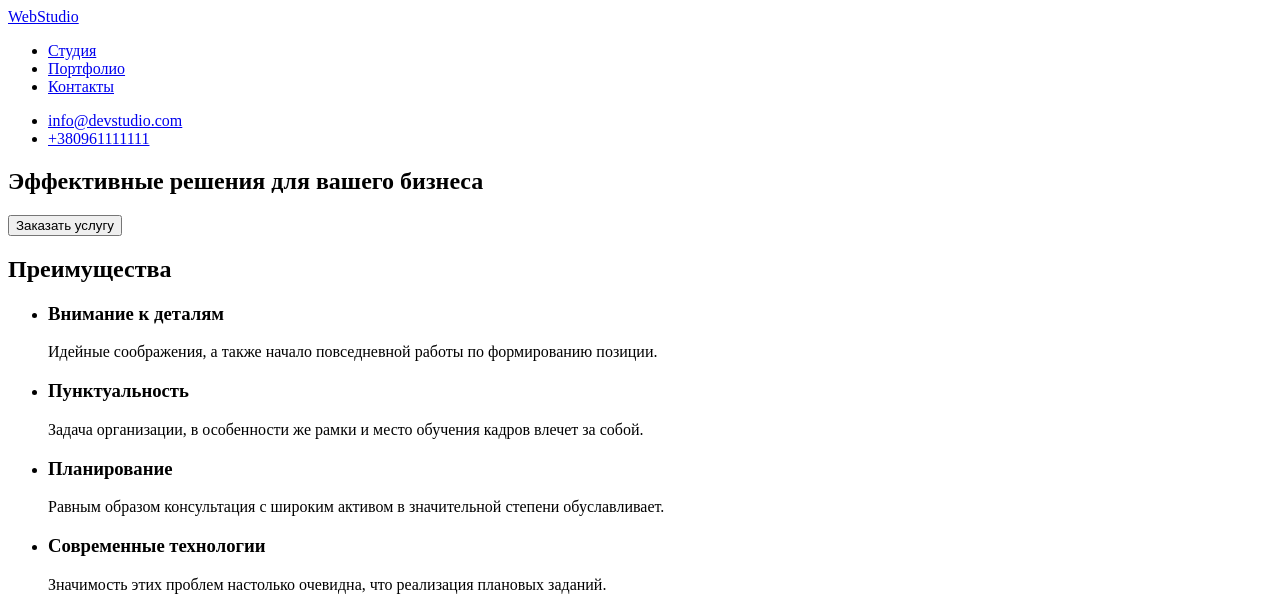
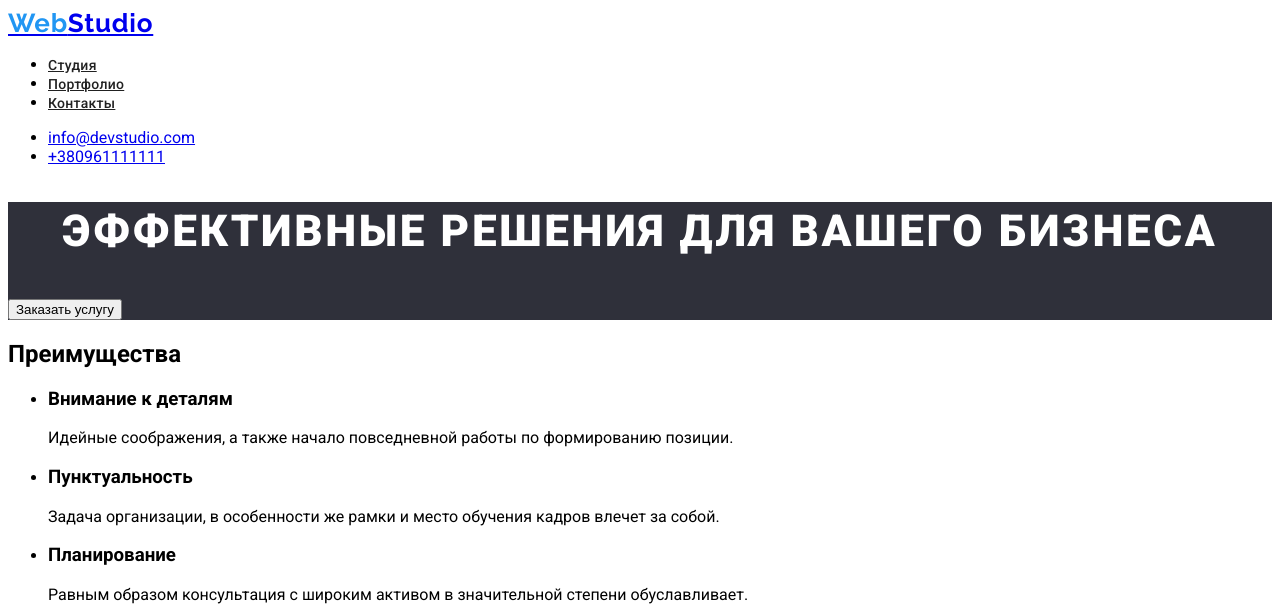
Before and after one commit to MarinaHalahan/goit-markup-hw-02, a plain HTML site: page index.html in a window 1280 px wide. Shown: the top 611 px of the page. Drawn offline with Linux system fonts and the light colour scheme.

Commit message:
css стилизация шапки

```diff
--- a/css/styles.css
+++ b/css/styles.css
@@ -0,0 +1,46 @@
+:root {
+  --primary-text-color: #757575;
+  --primary-title-color: #212121;
+  --accent-text-color: #2196f3;
+  --primary-white-color: #ffffff;
+  --secondary-bg-color: #2f303a;
+}
+
+body {
+  background-color: var(--primary-white-color);
+  font-family: 'Roboto', sans-serif;
+}
+
+/* =========Header======== */
+.logo {
+  font-family: Raleway;
+  font-weight: 700;
+  font-size: 26px;
+  line-height: 1.19;
+  letter-spacing: 0.03em;
+}
+.logo-accent {
+  color: var(--accent-text-color);
+}
+.nav-link {
+  color: var(--primary-title-color);
+  font-weight: 500;
+  font-size: 14px;
+  line-height: 1.14;
+  letter-spacing: 0.02em;
+}
+
+/* ========= Hero ======== */
+.hero {
+  background-color: var(--secondary-bg-color);
+}
+.main-title {
+  color: var(--primary-white-color);
+  font-weight: 900;
+  font-size: 44px;
+  line-height: 1.36;
+
+  text-align: center;
+  letter-spacing: 0.06em;
+  text-transform: uppercase;
+}
--- a/index.html
+++ b/index.html
@@ -5,15 +5,20 @@
     <meta http-equiv="X-UA-Compatible" content="IE=edge">
     <meta name="viewport" content="width=device-width, initial-scale=1.0">
     <title>Студия</title>
+    <link rel="preconnect" href="https://fonts.googleapis.com">
+    <link rel="preconnect" href="https://fonts.gstatic.com" crossorigin>
+    <link href="https://fonts.googleapis.com/css2?family=Raleway:wght@700&family=Roboto:wght@400;500;700;900&display=swap"
+        rel="stylesheet">
+    <link rel="stylesheet" href="./css/styles.css">
 </head>
 <body>
     <header>
-        <a href="./index.html">WebStudio</a>
-        <nav>
-            <ul>
-                <li><a href="index.html">Студия</a></li>
-                <li><a href="./portfolio.html">Портфолио</a></li>
-                <li><a href="#">Контакты</a></li>
+        <a href="./index.html"class="logo"><span class="logo-accent">Web</span>Studio</a>
+        <nav class="nav-list">
+            <ul class="nav-links">
+                <li><a href="index.html" class="nav-link">Студия</a></li>
+                <li><a href="./portfolio.html" class="nav-link">Портфолио</a></li>
+                <li><a href="#" class="nav-link" >Контакты</a></li>
             </ul>
         </nav>
         <ul>
@@ -23,8 +28,8 @@
     </header>
     <main>
         <!-- Шапка -->
-        <section>
-            <h1>Эффективные решения для вашего бизнеса</h1>
+        <section class="hero">
+            <h1 class="main-title">Эффективные решения для вашего бизнеса</h1>
             <button type="button">Заказать услугу</button>
         </section>
        <!-- Наши преимущества -->
@@ -87,7 +92,7 @@
     </main>
     <!-- Футер -->
     <footer>
-        <a href="./index.html">WebStudio</a>
+        <a href="./index.html"><span class="logo-first-word">Web</span>Studio</a>
         <address>
             <ul>
                 <li><a href="https://goo.gl/maps/gnvSUfkHdjVAwian9">г. Киев, пр-т Леси Украинки, 26</a></li>
```
Also changed, not shown: portfolio.html (+1 -1 lines).
